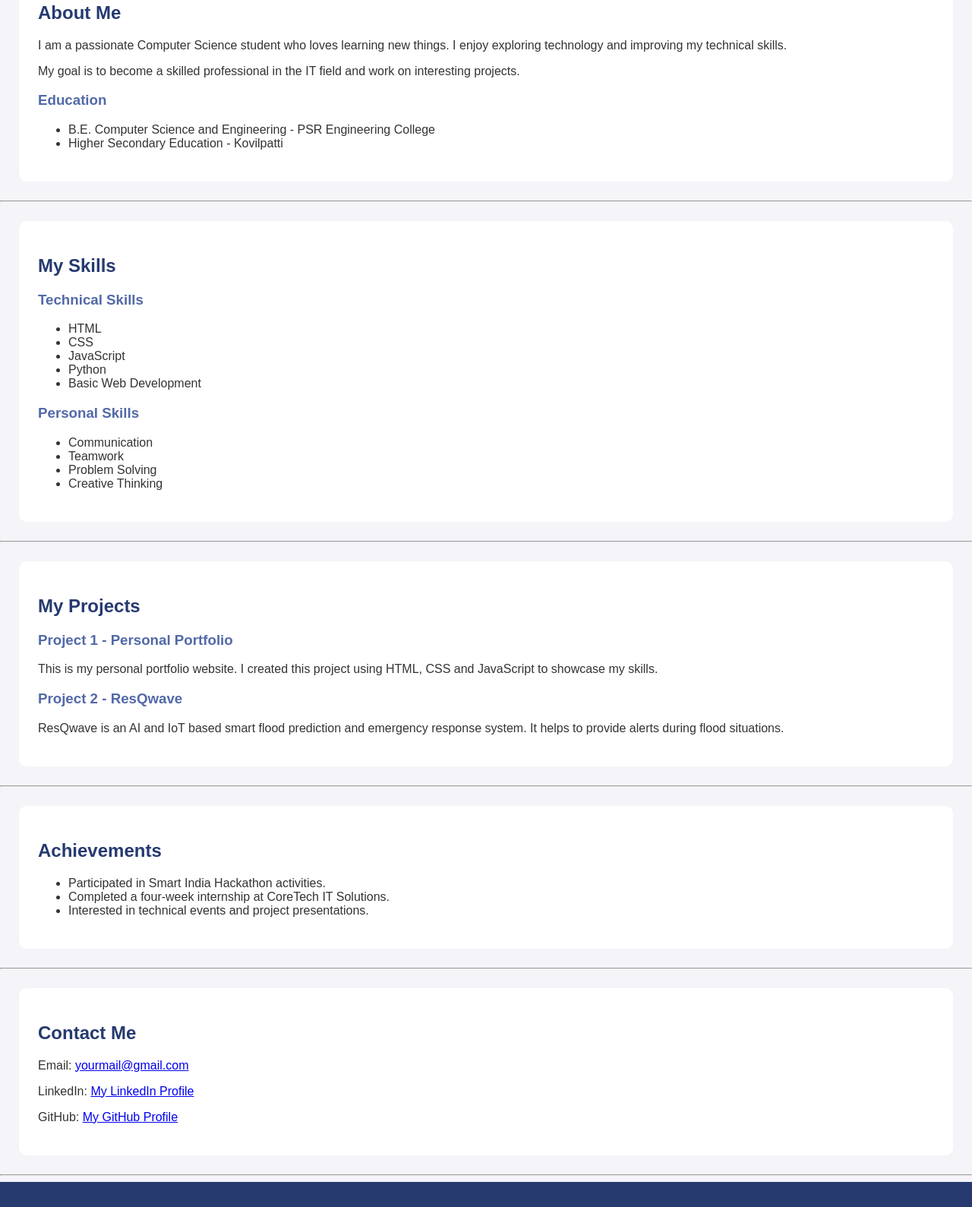
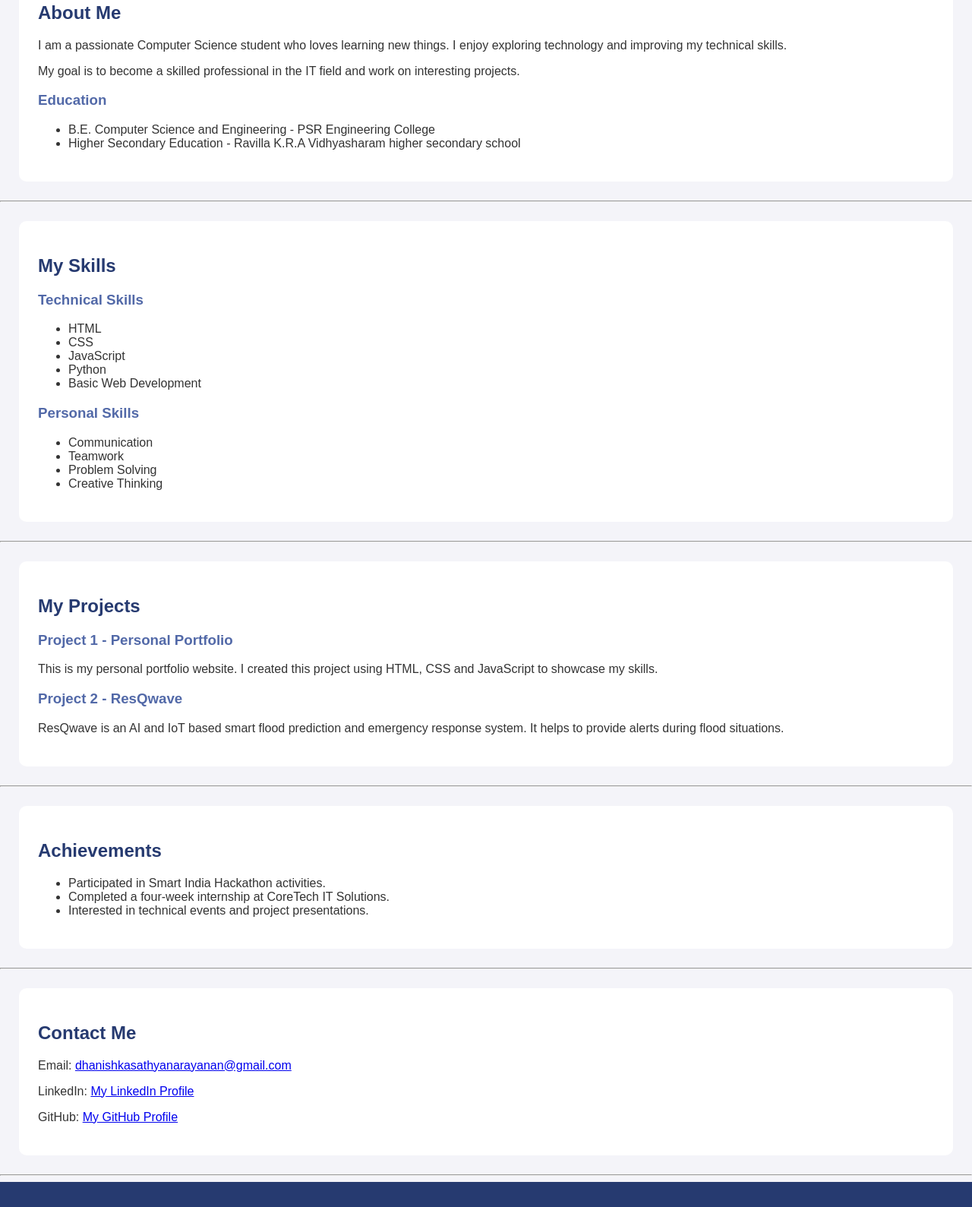
Before and after one commit to dhanishkasathyanarayanan-ui/task---future-FS01, a plain HTML site: page index.html in a window 1280 px wide. Shown: the part 543-2132 px from the top of the page at 76% size. Drawn offline with Linux system fonts and the light colour scheme.

Commit message:
index.html

```diff
--- a/index.html
+++ b/index.html
@@ -71,7 +71,7 @@
 
             <li>
                 Higher Secondary Education
-                - Kovilpatti
+                - Ravilla K.R.A Vidhyasharam higher secondary school
             </li>
         </ul>
     </section>
@@ -146,13 +146,13 @@
 
         <p>Email:
             <a href="mailto:yourmail@gmail.com">
-                yourmail@gmail.com
+            dhanishkasathyanarayanan@gmail.com
             </a>
         </p>
 
         <p>
             LinkedIn:
-            <a href="https://www.linkedin.com/">
+            <a href="https://www.linkedin.com/in/dhanishka-sathya-narayanan-927052383?utm_source=share_via&utm_content=profile&utm_medium=member_android/">
                 My LinkedIn Profile
             </a>
         </p>
```
